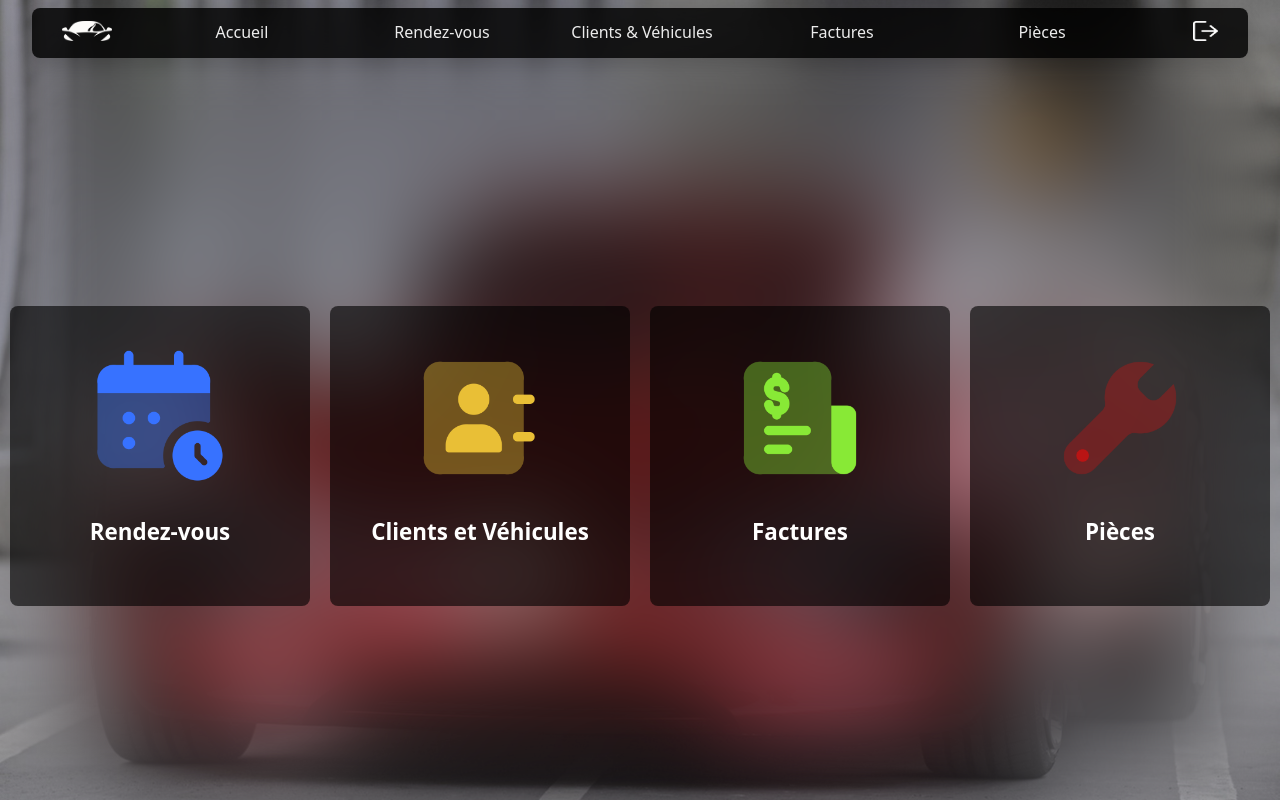
After one commit to A5hura666/AutoCars, a PHP site: page /home-ca.php in a window 1280 px wide. The commit adds this page. Run offline with PHP 8.4, Linux system fonts and the light colour scheme; the visitor is signed in with stand-in values (Sample User, id 1).

Commit message:
Improving user experience
- Home Link fixed
- CSS improvment

```diff
--- a/public/css/style.css
+++ b/public/css/style.css
@@ -59,18 +59,19 @@ html {
 body {
 	height: 100vh;
 	width: 100vw;
+
+	/* overflow: scroll; */
 	-webkit-backdrop-filter: blur(var(--blur-norm));
 	backdrop-filter: blur(var(--blur-norm));
 
-}
-
-body {
 	display: flex;
-	justify-content: center;
 	align-items: center;
 	flex-direction: column;
 
+	justify-content: flex-end;
+
 }
+
 
 main {
 	height: 86vh;
@@ -85,10 +86,6 @@ main {
 
 }
 
-
-body {
-	justify-content: flex-end;
-}
 
 ul {
 	padding-inline-start: 0;
@@ -337,13 +334,15 @@ nav img {
 }
 
 /*---------------------------------------------------
-					Create User
+					Main interface
 ---------------------------------------------------*/
 .interface {
 	background-color: #0000009d;
 	flex-direction: column;
 	justify-content: space-evenly;
 	padding-bottom: 50px;
+
+	overflow: scroll;
 }
 
 .interface h3 {
--- /dev/null
+++ b/public/home-ca.php
@@ -0,0 +1,194 @@
+<?php
+session_start();
+require_once "autoload.php";
+
+if (!isset($_SESSION['login'])) {
+    // On renvoie vers la page d'accueil
+    header("Location: login.php");
+    exit(0);
+}
+
+if(isset($_POST['logout'])){
+    session_destroy();
+    header("Location: login.php");
+    exit(0);
+}
+
+?>
+<!DOCTYPE html>
+
+<html lang="fr">
+
+<head>
+    <meta charset="utf-8">
+    <title>Accueil</title>
+    <link rel="stylesheet" href="css/style.css">
+    <meta name="viewport" content="width=device-width, initial-scale=1">
+    <meta lang="utf-8" content="text/html; charset=utf-8">
+</head>
+
+<body>
+    <nav>
+        <section class="nav-left">
+            <img src="img/logo.png" alt="logo">
+            <div>
+                <a href="home-ca.php">Accueil</a>
+                <div class="dropdown-content"></div>
+            </div>
+
+            <div>
+                <a href="#">Rendez-vous</a>
+                <div class="dropdown-content">
+                    <a href="creer-rdv.php">Créer un rendez-vous</a>
+                    <a href="liste-rdv.php">Gestion des rendez-vous</a>
+                </div>
+            </div>
+
+            <div>
+                <a href="#">Clients & Véhicules</a>
+                <div class="dropdown-content">
+                    <a href="gestion-clients.php">Gestion des clients</a>
+                    <a href="creer-client.php">Créer un client</a>
+                    <a href="gestion-vehicules.php">Gestion des véhicules</a>
+                </div>
+            </div>
+
+
+            <div>
+                <a href="#">Factures</a>
+                <div class="dropdown-content">
+                    <a href="creer-rdv.php">Créer une facture</a>
+                    <a href="gestion-factures.php">Gestion des factures</a>
+                </div>
+            </div>
+
+
+            <div>
+                <a href="#">Pièces</a>
+                <div class="dropdown-content">
+                    <a href="consulter-pieces.php">Consulter le stock des pièces</a>
+                    <a href="commander-pieces.php">Commander des pièces</a>
+                </div>
+            </div>
+
+
+
+        </section>
+        <section class="nav-right">
+            <img src="img/logout.png" alt="Déconnexion" class="logout">
+        </section>
+    </nav>
+
+    <main class="menu">
+
+        <article class="btn-menu rdv">
+            <img src="img/rdv.png" alt="Rendez-vous">
+            <h3>Rendez-vous</h3>
+        </article>
+
+        <article class="btn-menu client">
+            <img src="img/client.png" alt="Client">
+            <h3>Clients et Véhicules</h3>
+        </article>
+
+        <article class="btn-menu facture">
+            <img src="img/factures.png" alt="Factures">
+            <h3>Factures</h3>
+        </article>
+
+        <article class="btn-menu piece">
+            <img src="img/pieces.png" alt="Pièces">
+            <h3>Pièces</h3>
+        </article>
+
+
+    </main>
+
+    <section class="popupmenu rdv-full hidden">
+        <main class="menu">
+            <a href="creer-rdv.php">
+                <article class="btn-menu newrdv">
+                    <img src="img/createRdv.png" alt="Nouveau rendez-vous">
+                    <h3>Créer un rendez-vous</h3>
+                </article>
+            </a>
+
+            <a href="liste-rdv.php">
+                <article class="btn-menu listrdv">
+                    <img src="img/searchRdv.png" alt="Liste rendez-vous">
+                    <h3>Consulter les <br> rendez-vous</h3>
+                </article>
+            </a>
+        </main>
+        <button class="back">✖</button>
+    </section>
+
+    <section class="popupmenu client-full hidden">
+        <main class="menu">
+            <a href="gestion-clients.php">
+                <article class="btn-menu listclient">
+                    <img src="img/client.png" alt="Liste des clients">
+                    <h3>Gestion des clients</h3>
+                </article>
+            </a>
+
+            <a href="creer-client.php">
+                <article class="btn-menu createclient">
+                    <img src="img/createClient.png" alt="Création client">
+                    <h3>Créer un client</h3>
+                </article>
+            </a>
+
+            <a href="gestion-vehicules.php">
+                <article class="btn-menu managevehicles">
+                    <img src="img/car.png" alt="Création client">
+                    <h3>Gestion des véhicules</h3>
+                </article>
+            </a>
+        </main>
+        <button class="back">✖</button>
+    </section>
+
+    <section class="popupmenu facture-full hidden">
+        <main class="menu">
+            <a href="creer-rdv.php">
+                <article class="btn-menu client">
+                    <img src="img/createFacture.png" alt="Créer facture">
+                    <h3>Créer un devis</h3>
+                </article>
+            </a>
+
+            <a href="gestion-factures.php">
+                <article class="btn-menu facture">
+                    <img src="img/factures.png" alt="Liste factures">
+                    <h3>Consulter les factures</h3>
+                </article>
+            </a>
+        </main>
+        <button class="back">✖</button>
+    </section>
+
+    <section class="popupmenu pieces-full hidden">
+        <main class="menu">
+            <a href="#">
+                <article class="btn-menu client">
+                    <img src="img/pieces.png" alt="Liste Pièces">
+                    <h3>Consulter le stock <br> des pièces</h3>
+                </article>
+            </a>
+
+            <a href="#">
+                <article class="btn-menu facture">
+                    <img src="img/buyPieces.png" alt="Factures">
+                    <h3>Commander des pièces</h3>
+                </article>
+            </a>
+        </main>
+        <button class="back">✖</button>
+    </section>
+
+
+    <script src="js/script.js"></script>
+</body>
+
+</html>
--- a/public/login.php
+++ b/public/login.php
@@ -13,7 +13,7 @@ $erreur="";
 if (isset($_POST['login']) && isset($_POST['password'])) {
     if (($theUser = $theUsers->check($_POST['login'],$_POST['password'])) != null) {
         $_SESSION['login'] = $theUser;
-        header("Location: home_ca.php");
+        header("Location: home-ca.php");
         exit(0);
     } else {
         $erreur = "Login or password wrong !";
```
Also changed, not shown: public/classes/Administrateur.php (added, +15 -0 lines), public/classes/AdministrateursDAO.php (added, +65 -0 lines), public/gestion-clients.php (line endings or trailing spaces).
